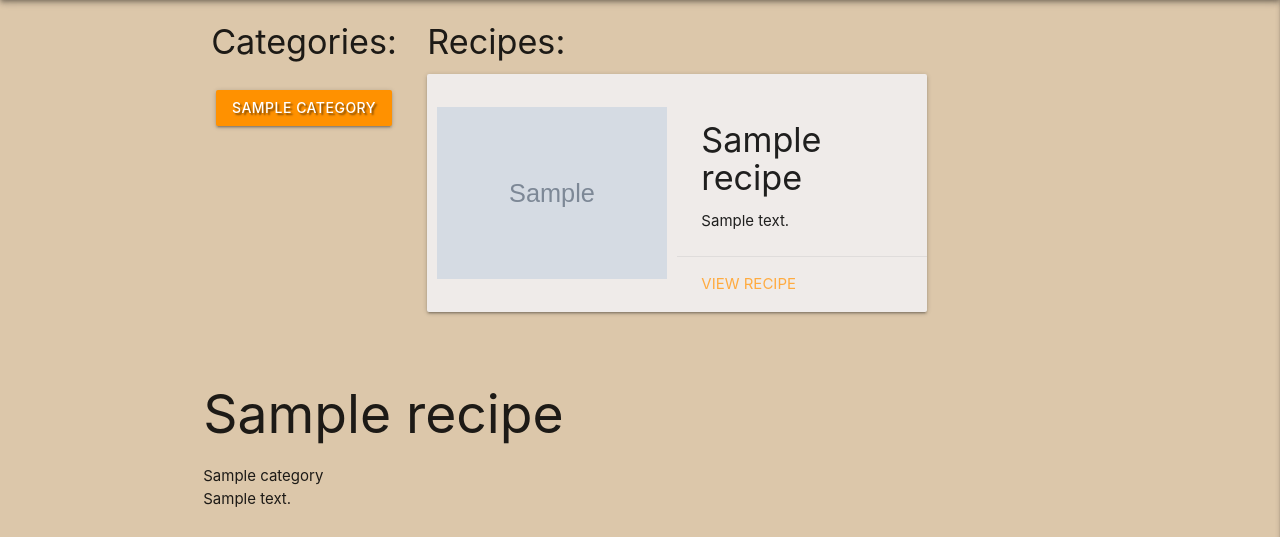
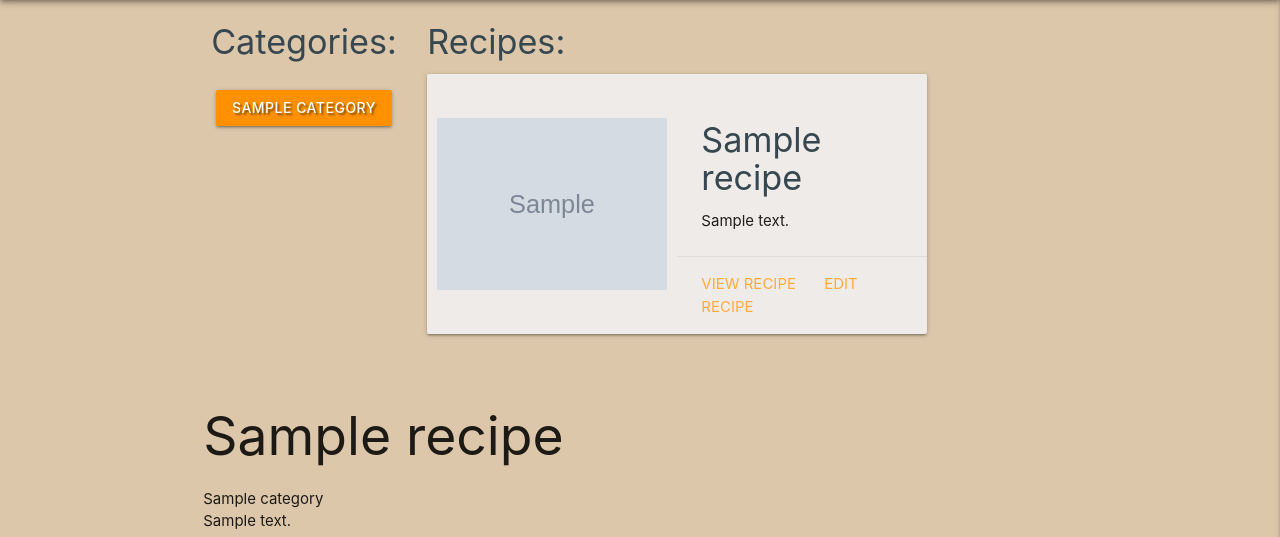
Before and after one commit to Code-Institute-Submissions/RuiOliveira83-MP3, a Flask app: page / in a window 1280 px wide. Shown: the part 64-601 px from the top of the page. Run offline with Flask 2, Linux system fonts and the light colour scheme; grey boxes marked "Sample" are stand-in pictures; a database or web service that is not in the repository returns one stand-in record (values such as "Sample title"); some libraries are stand-ins or nearby versions.

Commit message:
Add recipe edit option

```diff
--- a/templates/recipes.html
+++ b/templates/recipes.html
@@ -4,7 +4,7 @@
     <div class="row">
         <div class="col s12 m3 btn-center-align">
             <div class="row">
-                <h4>Categories:</h4>
+                <h4 class="blue-grey-text text-darken-3">Categories:</h4>
                 <ul>
                     {% for category in categories %}
                         <div class="col s6 m12 l12 btn-center-align">
@@ -20,7 +20,7 @@
         </div>
 
         <div class="col s12 m7">
-            <h4>Recipes:</h4>
+            <h4 class="blue-grey-text text-darken-3">Recipes:</h4>
             {% for recipe in recipes %}
 
                     <div class="card horizontal brown lighten-5">
@@ -31,12 +31,13 @@
 
 
                             <div class="card-stacked">
-                                <div class="card-content">
-                                    <h4>{{ recipe.recipe_name }}</h4>
+                                <div class="card-content ">
+                                    <h4 class="blue-grey-text text-darken-3">{{ recipe.recipe_name.capitalize() }}</h4>
                                     <p>{{ recipe.recipe_description }}</p>
                                 </div>
                                 <div class="card-action">
                                     <a href="{{ url_for('recipe', recipe_id=recipe._id) }}">View Recipe</a>
+                                    <a href="{{ url_for('recipe', recipe_id=recipe._id) }}">Edit Recipe</a>
                                 </div>
                             </div>
 
```
